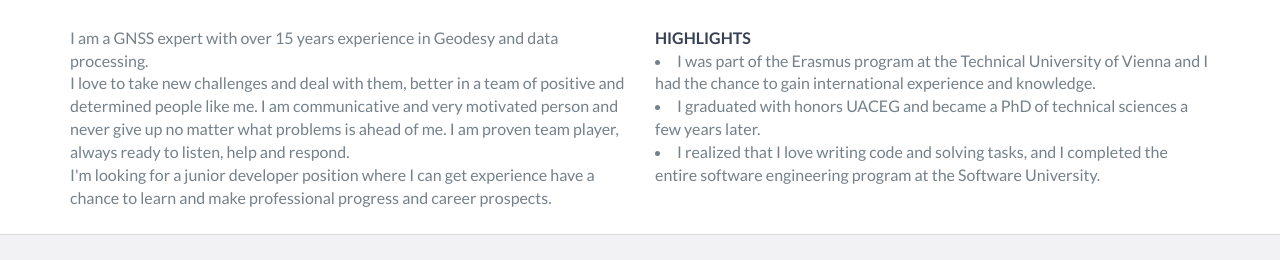
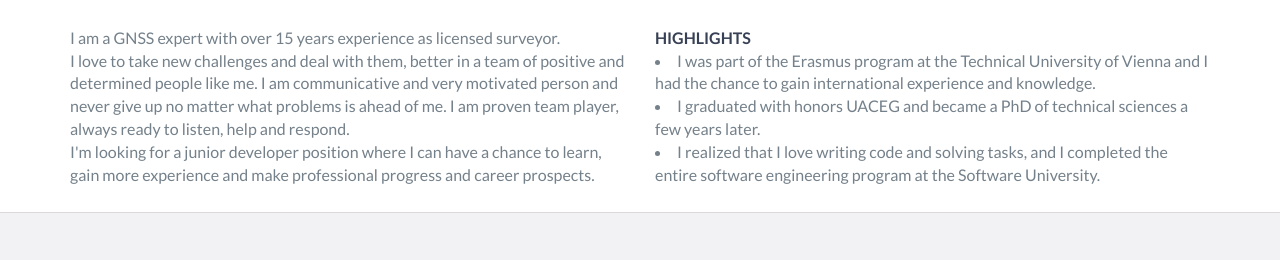
Before and after one commit to zlatsz/zlatsz.github.io, a website: page index.html in a window 1280 px wide. Shown: the part 529-789 px from the top of the page. Drawn offline with nearby package versions, Linux system fonts and the light colour scheme.

Commit message:
Download CV fix

```diff
--- a/index.html
+++ b/index.html
@@ -44,7 +44,7 @@
         <div id="lead-content">
             <h1>Zlatina Raykova</h1>
             <h2>PhD, Geodesy / Java Full Stack Developer</h2>
-            <a href="zlatsz.github.io/images/CV.pdf" target="_top" class="btn-rounded-white">Download CV</a>
+            <a href="/images/CV.pdf" target="_top" class="btn-rounded-white">Download CV</a>
         </div>
         <!-- End #lead-content -->
 
@@ -65,7 +65,7 @@
             <div class="row">
                 <div class="col-md-6">
                     <p>
-                        I am a GNSS expert with over 15 years experience in Geodesy and data processing.
+                        I am a GNSS expert with over 15 years experience as licensed surveyor.
                     </p>
                     <p>
                         I love to take new challenges and deal with them, better in a team of positive and determined
@@ -73,8 +73,8 @@
                         problems is ahead of me. I am proven team player, always ready to listen, help and respond.
                     </p>
                     <p>
-                        I'm looking for a junior developer position where I can get experience have a chance to learn and make
-                        professional progress and career prospects.
+                        I'm looking for a junior developer position where I can have a chance to learn,
+                        gain more experience and make professional progress and career prospects.
                     </p>
                 </div>
                 <div class="col-md-6">
```
